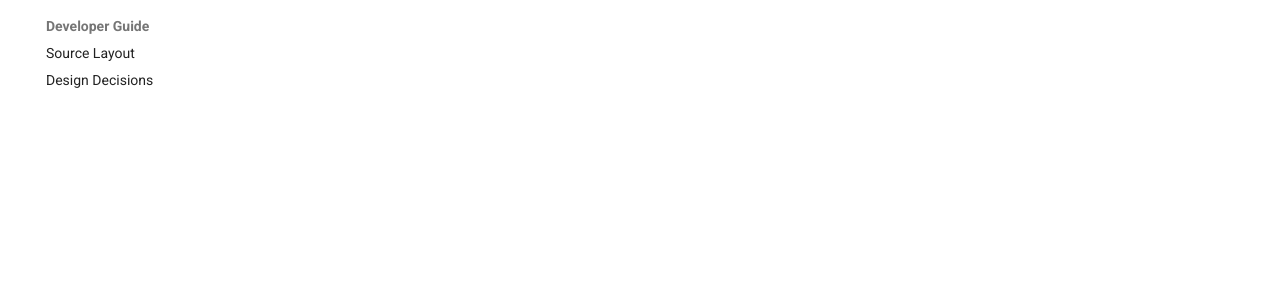
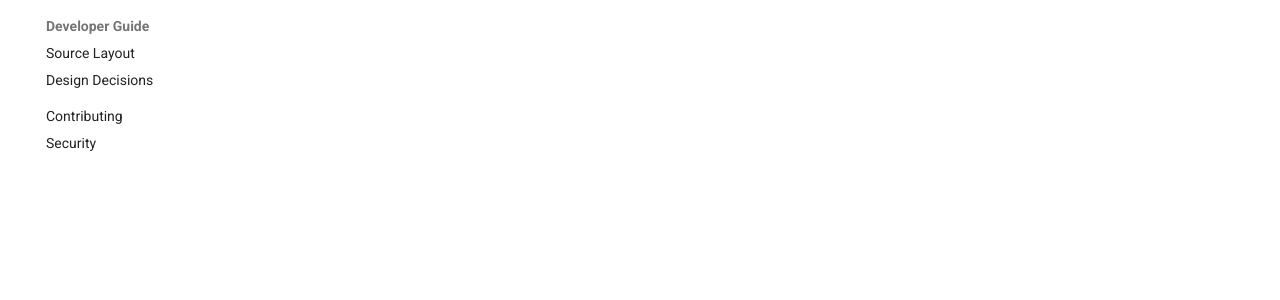
Before and after one commit to Linuxfabrik/mcp-server-icinga, an MkDocs documentation site: the page built from docs/index.md, in a window 1280 px wide. Shown: the part 363-663 px from the top of the page. Built offline with MkDocs 1.6.1 and Material for MkDocs 9.7.7, drawn with Linux system fonts in a browser that asks for light colours; comment, search, counter and statistics services are not loaded; some of the changed lines change nothing that is shown.

Commit message:
docs: show Contributing/Security in nav and add harden-runner
Surface the Contributing and Security pages in the navigation (fleet-
consistent with the other repos) instead of hiding them via not_in_nav, and
add the shared harden-runner step to the docs workflow.

```diff
--- a/mkdocs.yml
+++ b/mkdocs.yml
@@ -51,8 +51,6 @@ validation:
 not_in_nav: |
   CHANGELOG.md
   CODE_OF_CONDUCT.md
-  contributing.md
-  security.md
 
 nav:
   - 'Home': 'index.md'
@@ -66,3 +64,5 @@ nav:
   - 'Developer Guide':
       - 'Source Layout': 'developer-guide/01 - Source Layout.md'
       - 'Design Decisions': 'developer-guide/02 - Design Decisions.md'
+  - 'Contributing': 'contributing.md'
+  - 'Security': 'security.md'
```
Also changed, not shown: 1 other file.
